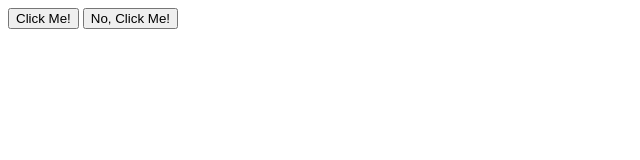
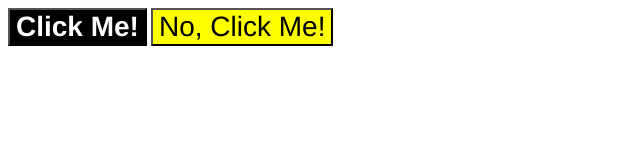
Before and after one commit to JoeJoe-C/odin, a plain HTML site: page css-exercises-main/foundations/03-grouping-selectors/index.html in a window 1280 px wide. Shown: the whole page, without its empty margins (0-640 px from the left). Drawn offline with Linux system fonts and the light colour scheme.

Commit message:
Completed 3rd assignment for css foundations

```diff
--- a/css-exercises-main/foundations/03-grouping-selectors/index.html
+++ b/css-exercises-main/foundations/03-grouping-selectors/index.html
@@ -1,5 +1,6 @@
 <!DOCTYPE html>
 <html lang="en">
+
 <head>
 	<meta charset="UTF-8">
 	<meta http-equiv="X-UA-Compatible" content="IE=edge">
@@ -7,8 +8,10 @@
 	<title>Grouping Selectors</title>
 	<link rel="stylesheet" href="style.css">
 </head>
+
 <body>
-    <button>Click Me!</button>
-    <button>No, Click Me!</button>
+	<button class="first both">Click Me!</button>
+	<button class="second both">No, Click Me!</button>
 </body>
+
 </html>
--- a/css-exercises-main/foundations/03-grouping-selectors/style.css
+++ b/css-exercises-main/foundations/03-grouping-selectors/style.css
@@ -0,0 +1,14 @@
+.first {
+	background-color: black;
+	color: white;
+	font-weight: bold;
+}
+
+.second {
+	background-color: yellow;
+}
+
+button {
+	font-size: 28px;
+	font-family: Helvetica, 'Times New Roman', sans-serif;
+}
```
Lines whose indentation alone changed are shown as unchanged.
